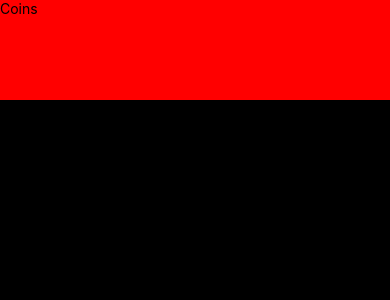
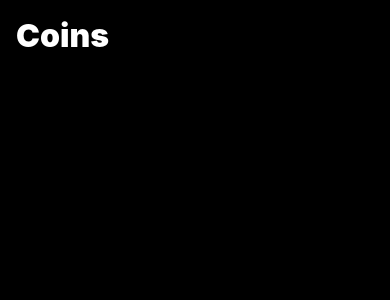
Before and after one commit to MSzalowski/Coins, a React Native app: screen / in a window 390 px wide. Shown: the top 300 px of the page. Built offline with nearby package versions, Linux system fonts and the light colour scheme.

Commit message:
feature: add title to a header component

```diff
--- a/src/components/AnimatedHeader.tsx
+++ b/src/components/AnimatedHeader.tsx
@@ -7,7 +7,7 @@
 
 export default React.memo<Props>(({ title }) => (
   <View style={styles.container}>
-    <Text>{title}</Text>
+    <Text style={styles.title}>{title}</Text>
   </View>
 ))
 
@@ -18,7 +18,11 @@
     left: 0,
     right: 0,
     zIndex: 10,
-    height: 100,
-    backgroundColor: 'red',
+    padding: 16,
+  },
+  title: {
+    fontSize: 32,
+    fontWeight: '900',
+    color: '#fff',
   },
 })
```
